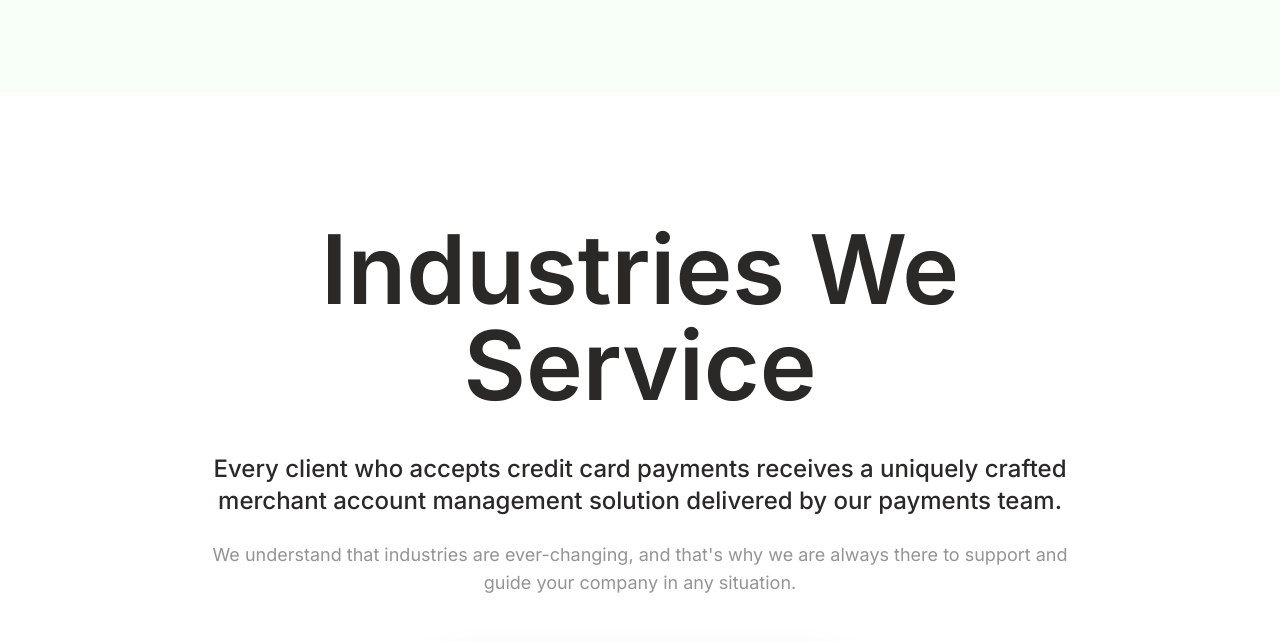
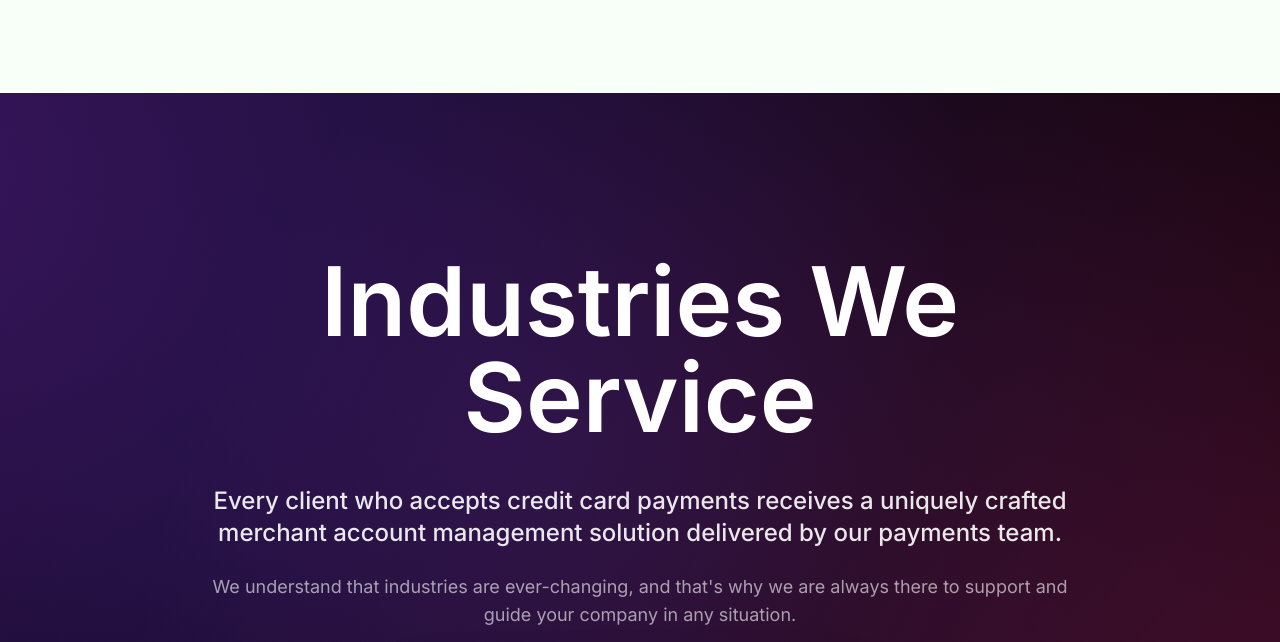
Before and after one commit to samspeed47/deposyt, a website: page index.html in a window 1280 px wide. Shown: the part 3387-4029 px from the top of the page. Drawn offline with nearby package versions, Linux system fonts and the light colour scheme.

Commit message:
design: restyle industries intro with premium animated dark backdrop

```diff
--- a/index.html
+++ b/index.html
@@ -295,6 +295,43 @@
                 transform: none !important;
             }
         }
+
+        /* Premium Industries Intro Styles */
+        .industries-intro-wrapper {
+            background-color: #000;
+            background-image:
+                radial-gradient(circle at 20% 30%, rgba(147, 51, 234, 0.4) 0%, transparent 50%),
+                radial-gradient(circle at 80% 70%, rgba(219, 39, 119, 0.3) 0%, transparent 50%),
+                radial-gradient(circle at 50% 50%, rgba(79, 70, 229, 0.2) 0%, transparent 60%);
+            background-size: 200% 200%;
+            animation: premium-gradient-drift 15s ease infinite alternate;
+            position: relative;
+            padding: 10rem 0;
+            overflow: hidden;
+            display: flex;
+            align-items: center;
+            justify-content: center;
+        }
+
+        @keyframes premium-gradient-drift {
+            0% { background-position: 0% 0%; }
+            100% { background-position: 100% 100%; }
+        }
+
+        .btn-premium-cta {
+            background-color: #000;
+            color: #fff;
+            box-shadow: 0 25px 60px rgba(0, 0, 0, 0.8);
+            border: 1px solid rgba(255, 255, 255, 0.15);
+            transition: all 0.4s cubic-bezier(0.16, 1, 0.3, 1);
+        }
+
+        .btn-premium-cta:hover {
+            transform: translateY(-5px) scale(1.05);
+            box-shadow: 0 40px 80px rgba(0, 0, 0, 0.9);
+            background-color: #111;
+            border-color: rgba(255, 255, 255, 0.3);
+        }
     </style>
 </head>
 
@@ -572,33 +609,39 @@
     </section>
 
     <!-- Industries We Service Section -->
-    <section id="industries-we-service" class="py-32 bg-white overflow-hidden scroll-mt-24">
-        <div class="container mx-auto px-6">
-            <!-- Heading Area -->
-            <div class="text-center mb-20 max-w-4xl mx-auto">
-                <h2 class="text-6xl lg:text-8xl font-black text-brand-dark mb-10 reveal">
+    <section id="industries-we-service" class="scroll-mt-24 overflow-hidden">
+        <!-- Dark Premium Intro Area -->
+        <div class="industries-intro-wrapper">
+            <div class="container mx-auto px-6 relative z-10">
+                <div class="text-center max-w-4xl mx-auto">
+                    <h2 class="text-6xl lg:text-8xl font-black text-white mb-10 reveal">
                         Industries We Service
                     </h2>
-                <p class="text-2xl text-brand-dark font-medium mb-6 reveal">
+                    <p class="text-2xl text-white/90 font-medium mb-6 reveal">
                         Every client who accepts credit card payments receives a uniquely crafted merchant account management solution delivered by our payments team.
                     </p>
-                <p class="text-lg text-brand-dark/50 mb-12 reveal">
+                    <p class="text-lg text-white/60 mb-12 reveal">
                         We understand that industries are ever-changing, and that's why we are always there to support and guide your company in any situation.
                     </p>
 
                     <!-- Center CTA -->
                     <div class="reveal mb-6">
-                    <a href="#get-started" class="btn-black py-5 px-12 rounded-xl text-lg font-black inline-flex items-center space-x-4 shadow-2xl hover:scale-105 transition-all">
+                        <a href="#get-started" class="btn-premium-cta py-5 px-12 rounded-xl text-lg font-black inline-flex items-center space-x-4 transition-all">
                             <img src="deposyt-logo-v2.svg" alt="Z" class="h-6 brightness-0 invert">
                             <span>Get Processing Now</span>
                         </a>
                     </div>
-                <p class="text-sm font-bold text-brand-dark reveal">Claim Your FREE Consultation Today.</p>
+                    <p class="text-sm font-bold text-white/40 reveal uppercase tracking-widest">Claim Your FREE Consultation Today.</p>
+                </div>
+            </div>
         </div>
 
-            <!-- Industries Grid -->
+        <!-- Grid Area (White Background) -->
+        <div class="py-32 bg-white">
+            <div class="container mx-auto px-6">
                 <div id="industries-we-service-grid" class="grid grid-cols-2 lg:grid-cols-4 gap-6 reveal-stagger">
                     <!-- Populated via high-fidelity JS array -->
+                </div>
             </div>
         </div>
     </section>
```
Lines whose indentation alone changed are shown as unchanged.
